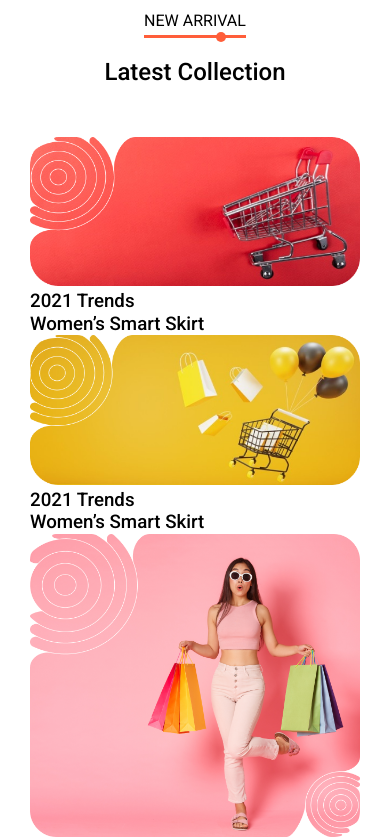
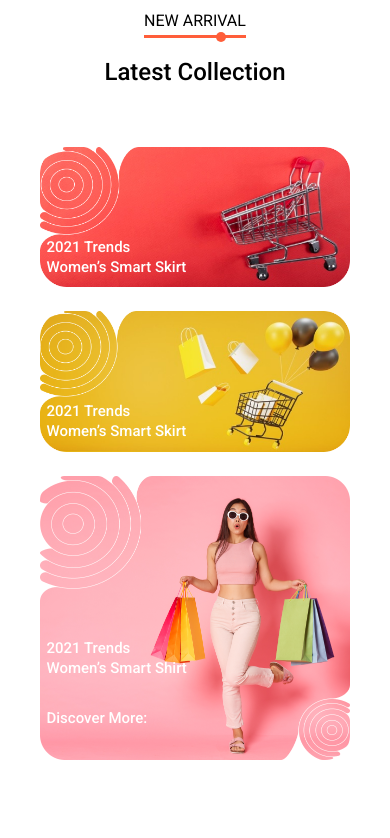
Before and after one commit to serhiyhvala/fashion-ecommerce-website, a plain HTML site: page index.html in a window 390 px wide. Shown: the part 1840-2678 px from the top of the page. Drawn offline with nearby package versions, Linux system fonts and the light colour scheme; a web font is replaced by a local one.

Commit message:
add new arrivals style

```diff
--- a/css/styles.css
+++ b/css/styles.css
@@ -528,3 +528,62 @@ img {
     margin-right: 1rem;
   }
 }
+
+/* ========== Arrivals =========== */
+.new-arrival .row {
+  display: grid;
+}
+
+.new-arrival .row .col {
+  position: relative;
+  padding: 1rem;
+}
+
+.new-arrival .row .col img {
+  width: 100%;
+  height: 100%;
+  object-fit: cover;
+}
+
+.new-arrival .row .col-1,
+.new-arrival .row .col-2 {
+  grid-column: 1;
+}
+
+.new-arrival .row .col-3 {
+  grid-column: 2;
+  grid-row: 1 / span 2;
+}
+
+.new-arrival .row .col h3 {
+  position: absolute;
+  bottom: 10%;
+  left: 5%;
+  color: var(--white-color);
+  font-size: 2rem;
+  line-height: 3.5rem;
+}
+
+.new-arrival .row .col h3 span {
+  display: block;
+  margin-top: 3rem;
+}
+
+@media (max-width: 967px) {
+  .new-arrival .row .col h3 {
+    font-size: 1.6rem;
+    line-height: 2.5rem;
+  }
+}
+
+@media (max-width: 768px) {
+  .new-arrival .row {
+    display: block;
+  }
+
+  .new-arrival .row .col h3 {
+    bottom: 15%;
+    font-size: 1.5rem;
+    line-height: 2rem;
+  }
+}
```
